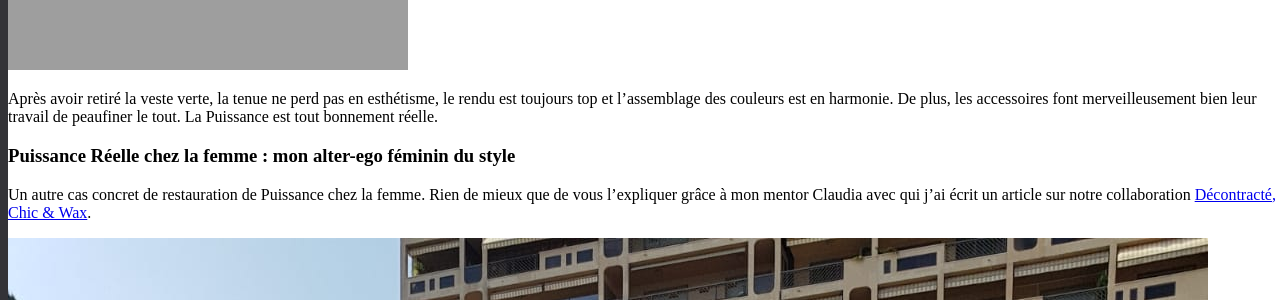
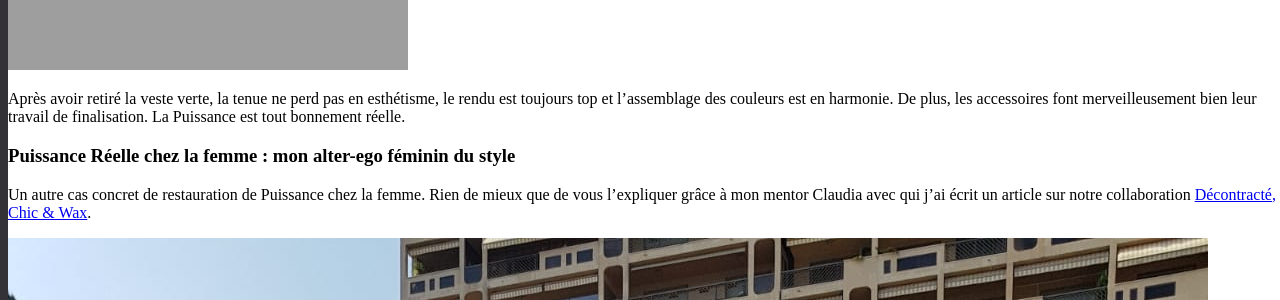
Before and after one commit to darkh2/darkh2.github.io, a Jekyll site: the page built from _posts/2018-12-09-La-Puissance-du-Style.md, in a window 1280 px wide and 900 px high, scrolled down 1260 px. Shown: the part 170-470 px from the top of the window. Built offline with Jekyll 4.4.1, drawn with Linux system fonts in a browser that asks for light colours; comment, search, counter and statistics services are not loaded.

Commit message:
Update 2018-12-09-La-Puissance-du-Style.md

```diff
--- a/_posts/2018-12-09-La-Puissance-du-Style.md
+++ b/_posts/2018-12-09-La-Puissance-du-Style.md
@@ -30,7 +30,7 @@ Voyons un cas dans lequel on conserve en Puissance.
 
 ![power_restauration2]({{site.url}}/{{site.baseurl}}img/power_restauration2.jpg)
 
-Après avoir retiré la veste verte, la tenue ne perd pas en esthétisme, le rendu est toujours top et l'assemblage des couleurs est en harmonie. De plus, les accessoires font merveilleusement bien leur travail de peaufiner le tout. La Puissance est tout bonnement réelle.
+Après avoir retiré la veste verte, la tenue ne perd pas en esthétisme, le rendu est toujours top et l'assemblage des couleurs est en harmonie. De plus, les accessoires font merveilleusement bien leur travail de finalisation. La Puissance est tout bonnement réelle.
 
 ### Puissance Réelle chez la femme : mon alter-ego féminin du style
 
```
